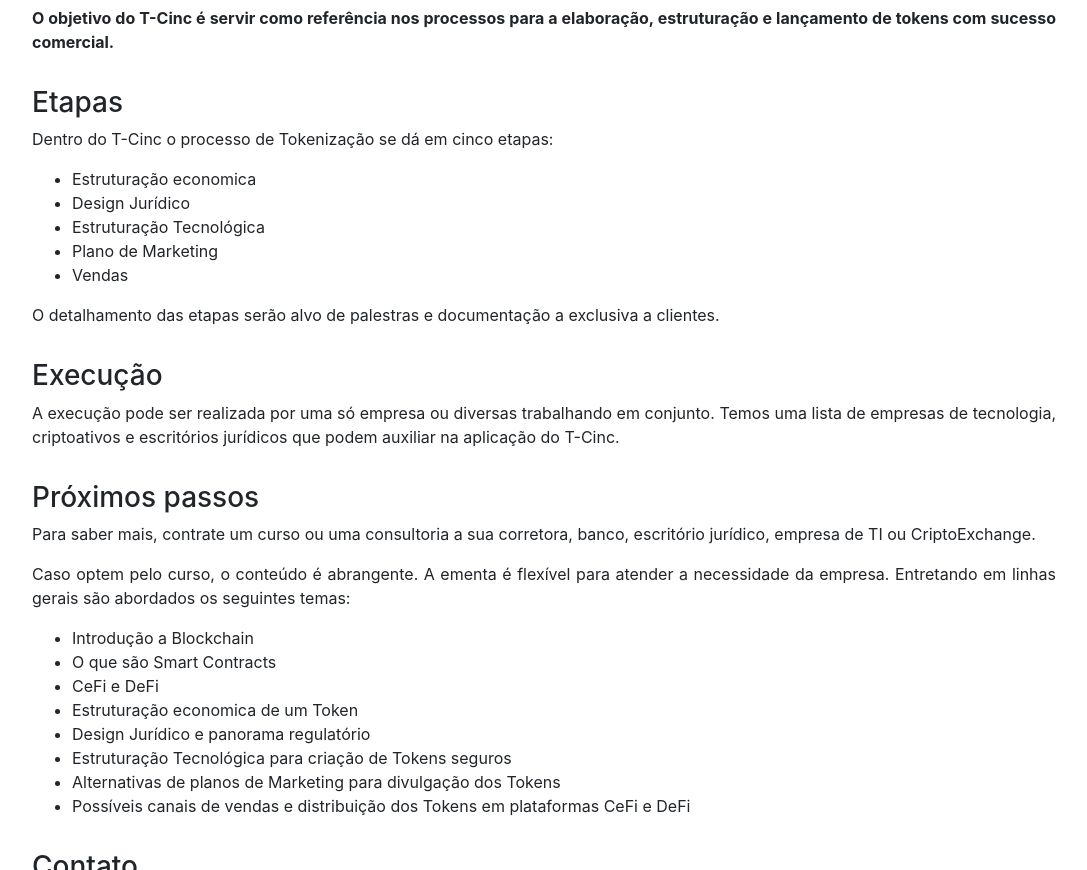
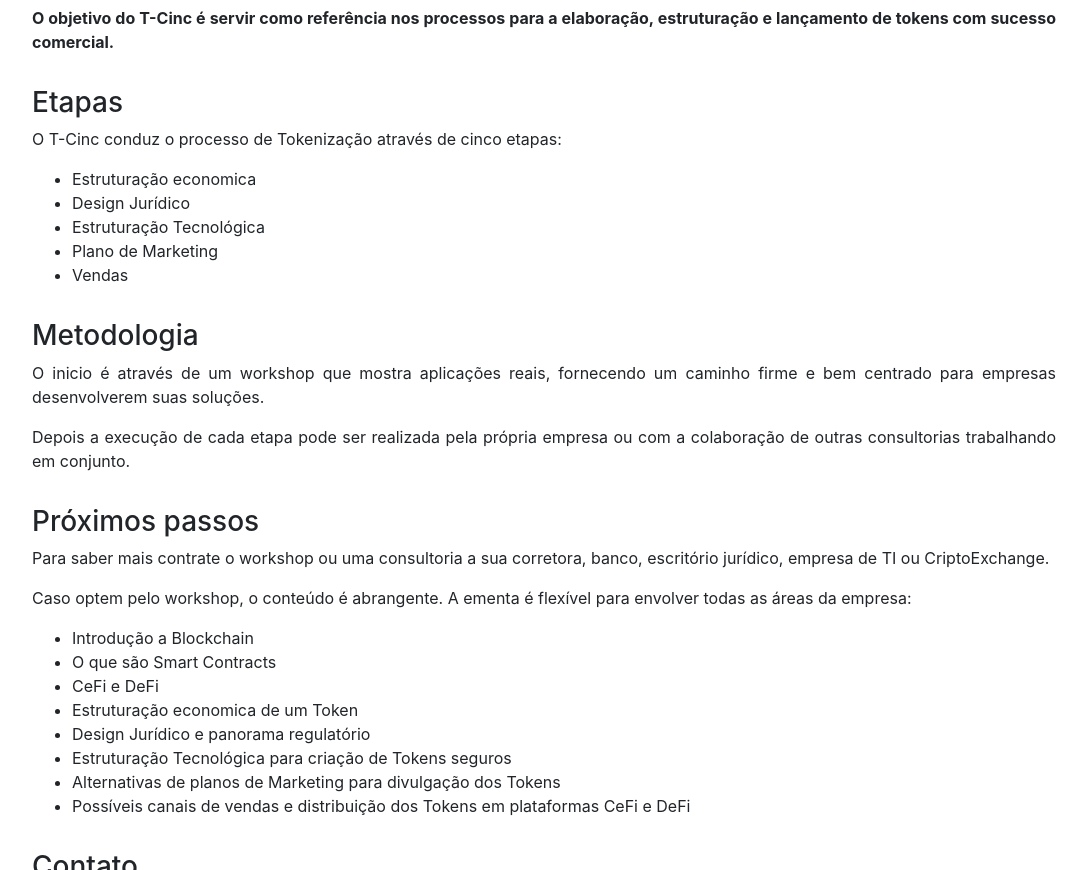
Before and after one commit to cryptopunk40/tcinc, a plain HTML site: page index.html in a window 1280 px wide. Shown: the part 580-1450 px from the top of the page, without its empty margins (96-1183 px from the left). Drawn offline with nearby package versions, Linux system fonts and the light colour scheme.

Commit message:
melhorias no texto

```diff
--- a/index.html
+++ b/index.html
@@ -46,7 +46,7 @@
     <div class="container-lg main">
       <h1><strong>T-Cinc</strong> <small>Framework completo para Tokenização</small></h1>
       <br />
-      <h5>Tokenização Cinco, ou <strong>T-Cinc</strong>, é um framework para a tokenização em Blockchain de quaisquer ativos elaborado por Jeff Prestes.</h5>
+      <h5>Tokenização Cinco, ou <strong>T-Cinc</strong>, é um framework para a tokenização em Blockchain de quaisquer ativos elaborado por Jeff Prestes, especialista Blockchain.</h5>
 
       <h3>Contexto</h3>
       <p>
@@ -68,7 +68,7 @@
       </p>
 
       <h3>Etapas</h3>
-      <p>Dentro do T-Cinc o processo de Tokenização se dá em cinco etapas:</p>
+      <p>O T-Cinc conduz o processo de Tokenização através de cinco etapas:</p>
       <div>
         <ul>
           <li>Estruturação economica</li>
@@ -78,19 +78,20 @@
           <li>Vendas</li>
         </ul>
       </div>
-      <p>O detalhamento das etapas serão alvo de palestras e documentação a exclusiva a clientes.</p>
 
-      <h3>Execução</h3>
+      <h3>Metodologia</h3>
       <p>
-        A execução pode ser realizada por uma só empresa ou diversas trabalhando em conjunto. Temos uma lista de empresas de tecnologia, criptoativos e
-        escritórios jurídicos que podem auxiliar na aplicação do T-Cinc.
+        O inicio é através de um workshop que mostra aplicações reais, fornecendo um caminho firme e bem centrado para empresas desenvolverem suas soluções.
+      </p>
+        <p>
+            Depois a execução de cada etapa pode ser realizada pela própria empresa ou com a colaboração de outras consultorias trabalhando em conjunto.
+        </p>
       </p>
 
       <h3>Próximos passos</h3>
-      <p>Para saber mais, contrate um curso ou uma consultoria a sua corretora, banco, escritório jurídico, empresa de TI ou CriptoExchange.</p>
+      <p>Para saber mais contrate o workshop ou uma consultoria a sua corretora, banco, escritório jurídico, empresa de TI ou CriptoExchange.</p>
       <p>
-        Caso optem pelo curso, o conteúdo é abrangente. A ementa é flexível para atender a necessidade da empresa. Entretando em linhas gerais são abordados os
-        seguintes temas:
+        Caso optem pelo workshop, o conteúdo é abrangente. A ementa é flexível para envolver todas as áreas da empresa:
       </p>
       <div>
         <ul>
```
Also changed, not shown: 1 other file.
